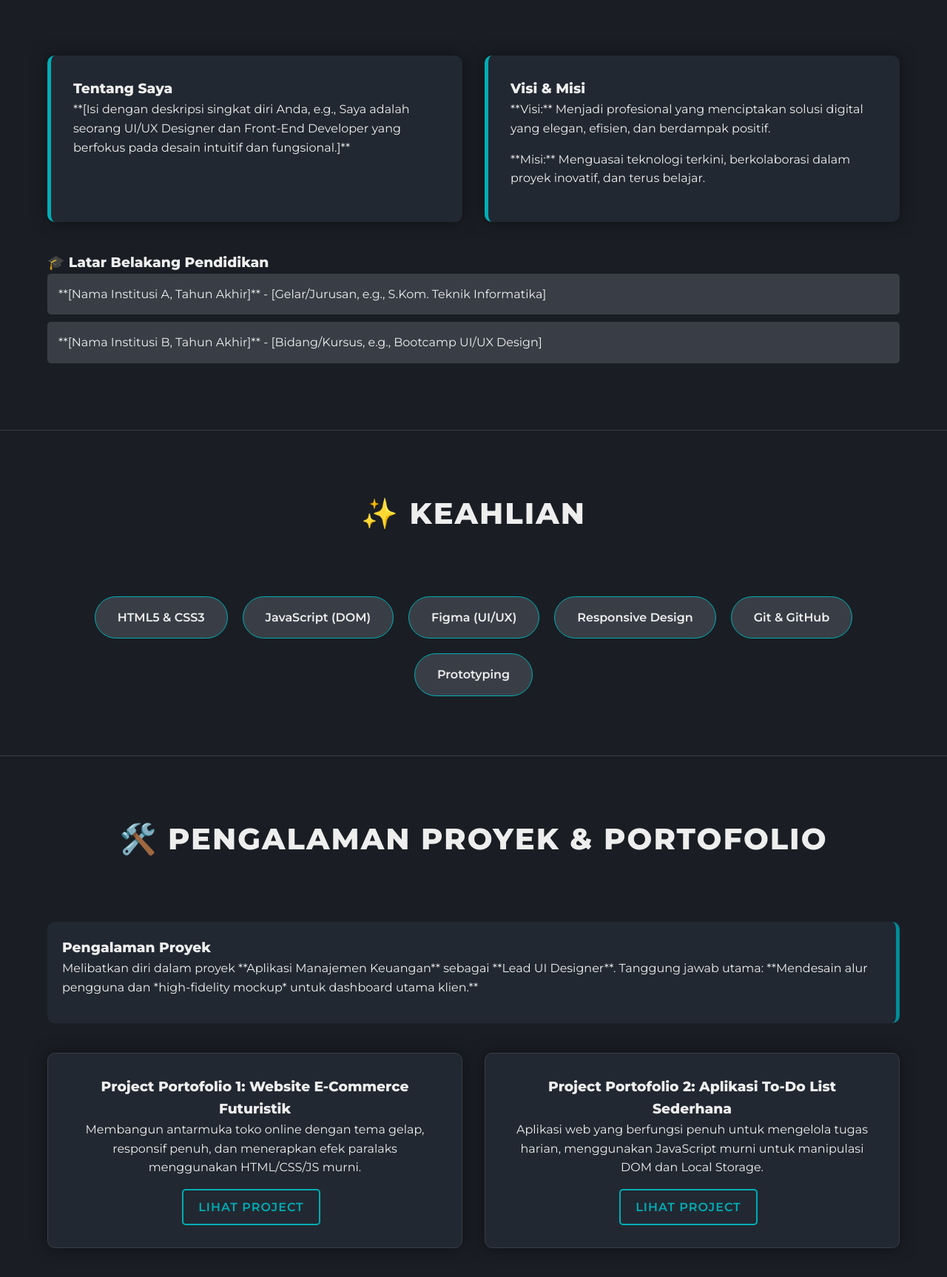
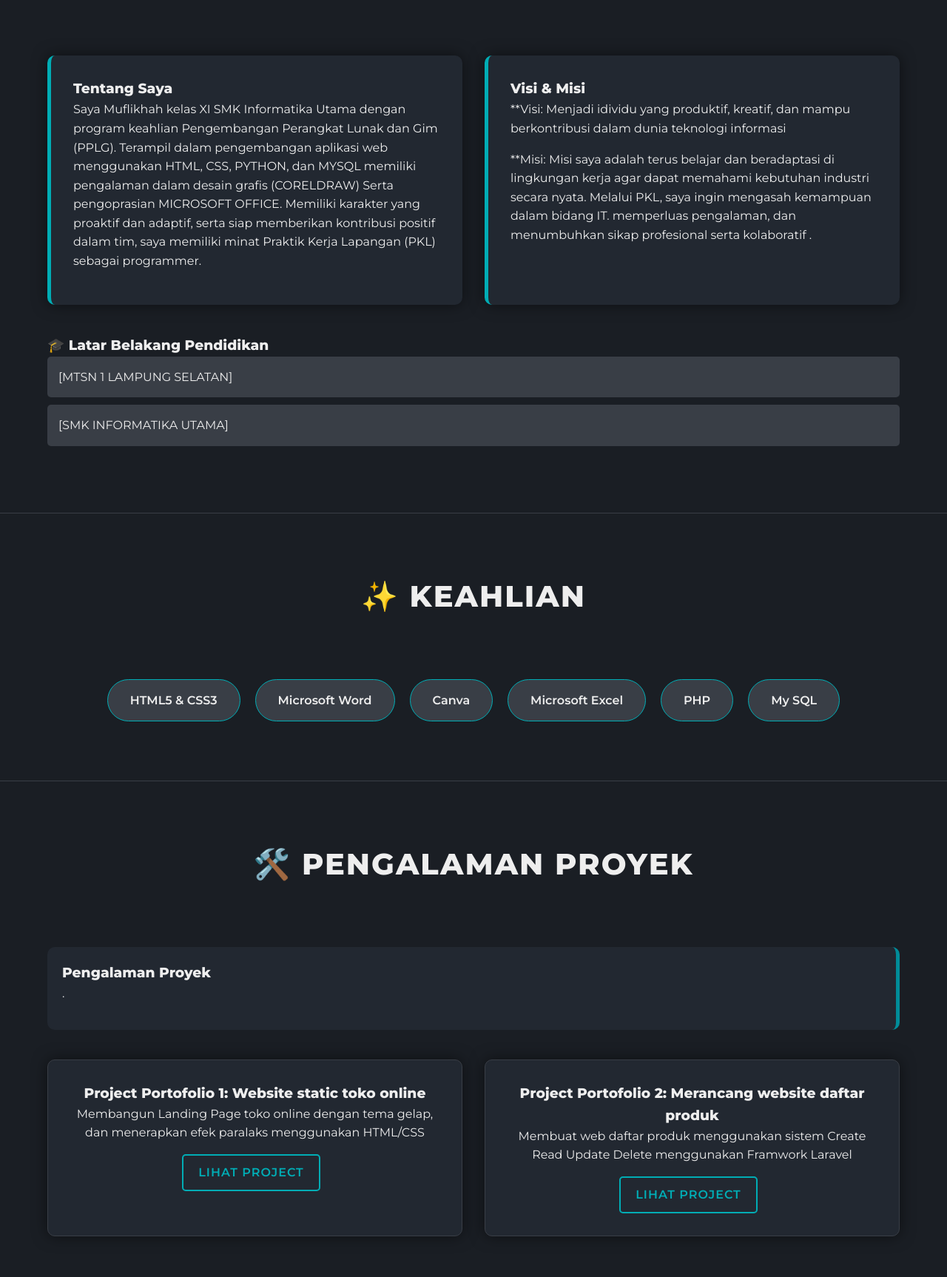
Before and after one commit to muflikhahh/muflikhahh.github.io, a plain HTML site: page index.html in a window 1280 px wide. Shown: the part 1020-2746 px from the top of the page at 74% size. Drawn offline with Linux system fonts and the light colour scheme.

Commit message:
Update index.html

```diff
--- a/index.html
+++ b/index.html
@@ -348,7 +348,7 @@
         <div class="container">
             <div class="hero-content">
                 <p class="now-live">NOW LIVE</p>
-                <h1>MEMPERKENALKAN <br><span>PORTOFOLIO KREASI SAYA</span></h1>
+                <h1>PORTOFOLIO<br><span>Muflikhah</span></h1>
                 <p>Jelajahi visi, proyek, dan perjalanan profesional saya yang membentuk siapa saya hari ini.</p>
                 <div class="hero-buttons">
                     <a href="#about" class="btn primary">Description</a>
@@ -364,19 +364,19 @@
             <div class="about-grid">
                 <div class="bio">
                     <h3>Tentang Saya</h3>
-                    <p>**[Isi dengan deskripsi singkat diri Anda, e.g., Saya adalah seorang UI/UX Designer dan Front-End Developer yang berfokus pada desain intuitif dan fungsional.]**</p>
+                    <p>Saya Muflikhah kelas XI SMK Informatika Utama dengan program keahlian Pengembangan Perangkat Lunak dan Gim (PPLG). Terampil dalam pengembangan aplikasi web menggunakan HTML, CSS, PYTHON, dan MYSQL memiliki pengalaman dalam desain grafis (CORELDRAW) Serta pengoprasian MICROSOFT OFFICE. Memiliki karakter yang proaktif dan adaptif, serta siap memberikan kontribusi positif dalam tim, saya memiliki minat Praktik Kerja Lapangan (PKL) sebagai programmer.</p>
                 </div>
                 <div class="vision">
                     <h3>Visi & Misi</h3>
-                    <p>**Visi:** Menjadi profesional yang menciptakan solusi digital yang elegan, efisien, dan berdampak positif.</p>
-                    <p>**Misi:** Menguasai teknologi terkini, berkolaborasi dalam proyek inovatif, dan terus belajar.</p>
+                    <p>**Visi: Menjadi idividu yang produktif, kreatif, dan mampu berkontribusi dalam dunia teknologi informasi</p>
+                    <p>**Misi: Misi saya adalah terus belajar dan beradaptasi di lingkungan kerja agar dapat memahami kebutuhan industri secara nyata. Melalui PKL, saya ingin mengasah kemampuan dalam bidang IT. memperluas pengalaman, dan menumbuhkan sikap profesional serta kolaboratif . </p>
                 </div>
             </div>
             <div class="education">
                 <h3>🎓 Latar Belakang Pendidikan</h3>
                 <ul>
-                    <li>**[Nama Institusi A, Tahun Akhir]** - [Gelar/Jurusan, e.g., S.Kom. Teknik Informatika]</li>
-                    <li>**[Nama Institusi B, Tahun Akhir]** - [Bidang/Kursus, e.g., Bootcamp UI/UX Design]</li>
+                    <li>[MTSN 1 LAMPUNG SELATAN] </li>
+                    <li>[SMK INFORMATIKA UTAMA] </li>
                 </ul>
             </div>
         </div>
@@ -387,33 +387,33 @@
             <h2>✨ Keahlian</h2>
             <div class="skills-grid">
                 <div class="skill-card">HTML5 & CSS3</div>
-                <div class="skill-card">JavaScript (DOM)</div>
-                <div class="skill-card">Figma (UI/UX)</div>
-                <div class="skill-card">Responsive Design</div>
-                <div class="skill-card">Git & GitHub</div>
-                <div class="skill-card">Prototyping</div>
+                <div class="skill-card">Microsoft Word</div>
+                <div class="skill-card">Canva</div>
+                <div class="skill-card">Microsoft Excel</div>
+                <div class="skill-card">PHP</div>
+                <div class="skill-card">My SQL</div>
             </div>
         </div>
     </section>
 
     <section id="projects" class="section projects-section">
         <div class="container">
-            <h2>🛠️ Pengalaman Proyek & Portofolio</h2>
+            <h2>🛠️ Pengalaman Proyek </h2>
 
             <div class="project-item">
                 <h3>Pengalaman Proyek</h3>
-                <p>Melibatkan diri dalam proyek **Aplikasi Manajemen Keuangan** sebagai **Lead UI Designer**. Tanggung jawab utama: **Mendesain alur pengguna dan *high-fidelity mockup* untuk dashboard utama klien.**</p>
+                <p>. </p>
             </div>
 
             <div class="portfolio-grid">
                 <div class="portfolio-card">
-                    <h3>Project Portofolio 1: Website E-Commerce Futuristik</h3>
-                    <p>Membangun antarmuka toko online dengan tema gelap, responsif penuh, dan menerapkan efek paralaks menggunakan HTML/CSS/JS murni.</p>
+                    <h3>Project Portofolio 1: Website static toko online </h3>
+                    <p>Membangun Landing Page toko online dengan tema gelap, dan menerapkan efek paralaks menggunakan HTML/CSS</p>
                     <a href="#" target="_blank" class="btn secondary">Lihat Project</a>
                 </div>
                 <div class="portfolio-card">
-                    <h3>Project Portofolio 2: Aplikasi To-Do List Sederhana</h3>
-                    <p>Aplikasi web yang berfungsi penuh untuk mengelola tugas harian, menggunakan JavaScript murni untuk manipulasi DOM dan Local Storage.</p>
+                    <h3>Project Portofolio 2: Merancang website daftar produk </h3>
+                    <p>Membuat web daftar produk menggunakan sistem Create Read Update Delete menggunakan Framwork Laravel</p>
                     <a href="#" target="_blank" class="btn secondary">Lihat Project</a>
                 </div>
             </div>
@@ -424,9 +424,9 @@
         <div class="container">
             <h2>📜 Sertifikat</h2>
             <div class="certificate-grid">
-                <div class="cert-placeholder">Sertifikat 1 (Ganti dengan Foto)</div>
-                <div class="cert-placeholder">Sertifikat 2 (Ganti dengan Foto)</div>
-                <div class="cert-placeholder">Sertifikat 3 (Ganti dengan Foto)</div>
+                <div class="cert-placeholder">Sertifikat 1 <img></img> (Ganti dengan Foto)</div>
+                <div class="cert-placeholder">Sertifikat 2 <img src></img> (Ganti dengan Foto)</div>
+                <div class="cert-placeholder">Sertifikat 3 <img></img> (Ganti dengan Foto)</div>
             </div>
         </div>
     </section>
@@ -436,16 +436,15 @@
             <h2>📬 Contact</h2>
             <p>Tertarik berkolaborasi? Hubungi saya:</p>
             <div class="contact-info">
-                <p>Email: **namaanda@email.com**</p>
-                <p>LinkedIn: **linkedin.com/in/nama-anda**</p>
-                <p>GitHub: **github.com/username-anda**</p>
+                <p>Email: **muflikhah2304@gmail.com**</p>
+                <p>GitHub: **muflikhahh.github.com**</p>
             </div>
         </div>
     </section>
 
     <footer>
         <div class="container">
-            <p>&copy; 2025 [Nama Anda]. All rights reserved.</p>
+            <p>&copy; 2025 [Muflikhah]. All rights reserved.</p>
         </div>
     </footer>
 
```
